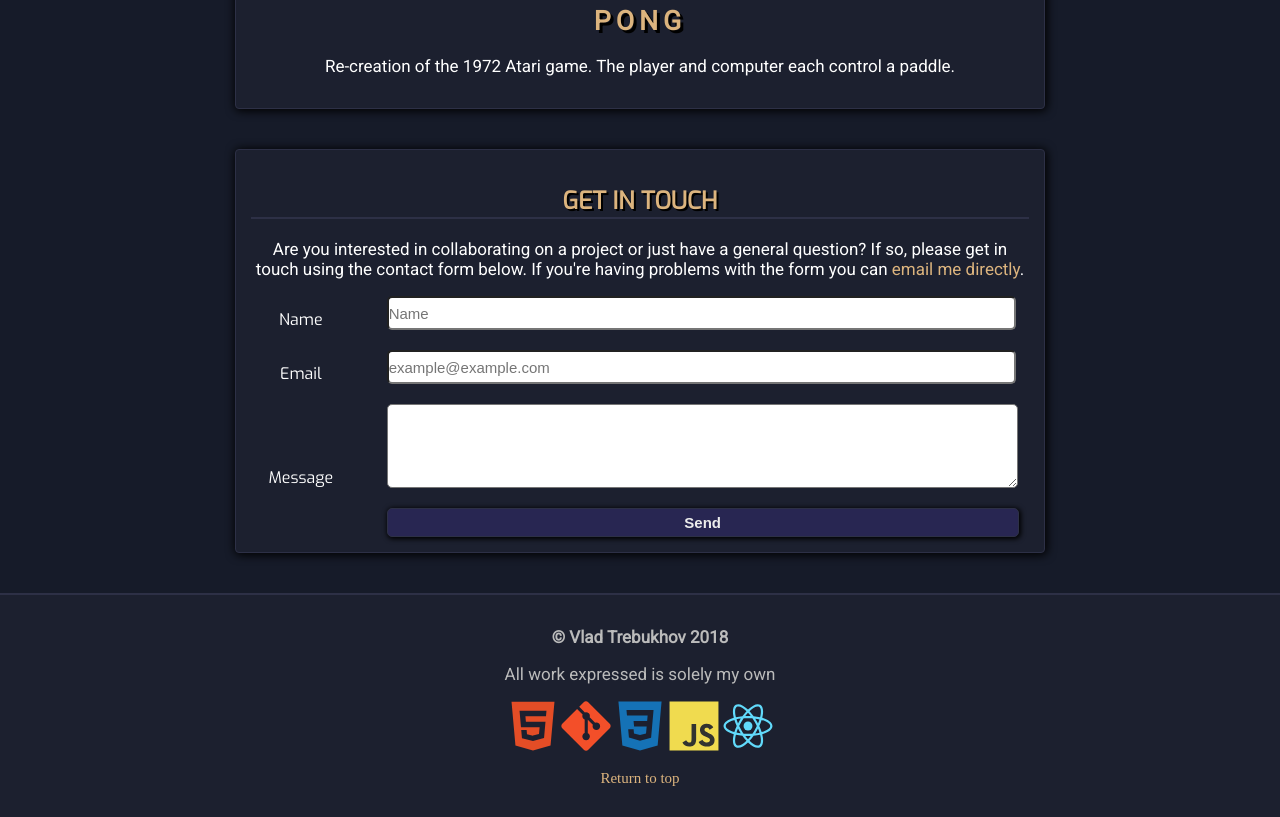
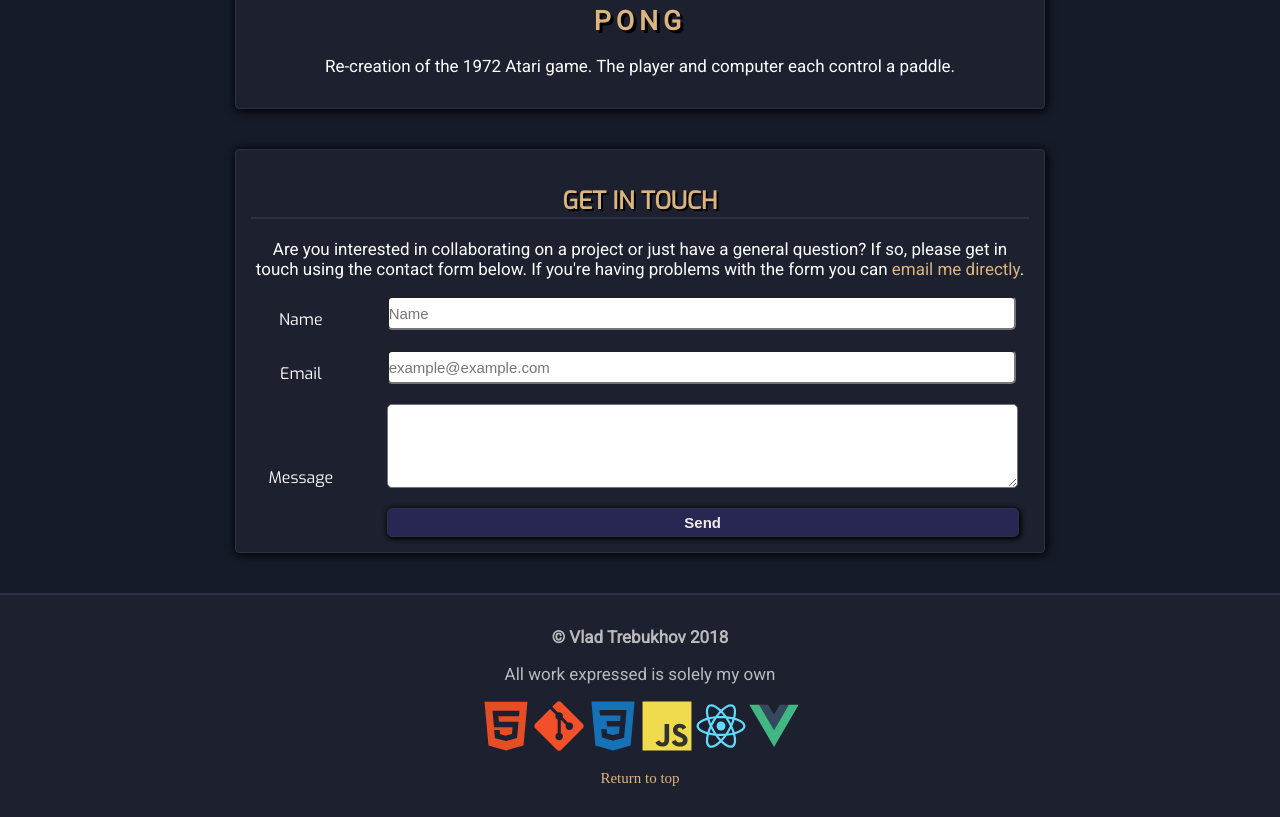
Before and after one commit to vladtrebukhov/firstportfolio, a plain HTML site: page index.html in a window 1280 px wide. Shown: the part 4561-5378 px from the top of the page. Drawn offline with nearby package versions, Linux system fonts and the light colour scheme; a web font is replaced by a local one.

Commit message:
added vue icon to footer

```diff
--- a/index.html
+++ b/index.html
@@ -201,6 +201,7 @@
                 <img class="images" src="./images/css.svg">
                 <img class="images" src="./images/javascript.svg">
                 <img class="images" src="./images/react.svg">
+                <img class="images" src="./images/vue.svg">
                 <p>
                     <a id="return" href="">Return to top</a>
                 </p>
```
